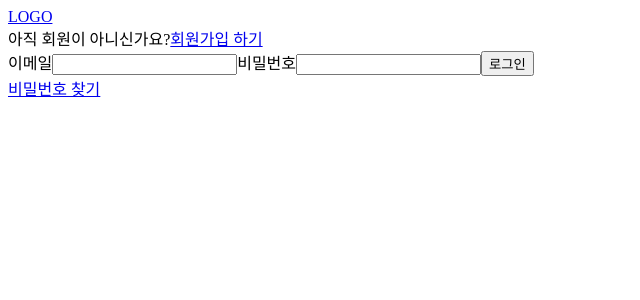
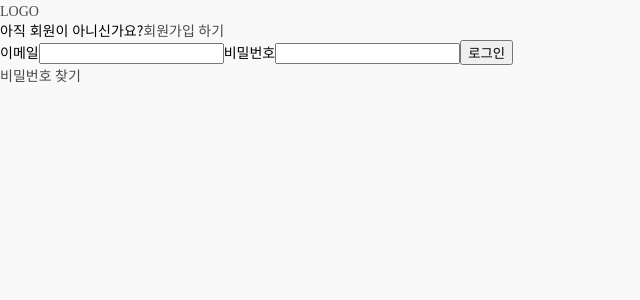
Before and after one commit to eastKind/fancimple-web-app, a React app: page /signin in a window 1280 px wide. Shown: the top 300 px of the page, without its empty margins (0-640 px from the left). Built offline with nearby package versions, Linux system fonts and the light colour scheme; a web font is replaced by a local one.

Commit message:
set global style/fonts/icons

```diff
--- a/public/index.html
+++ b/public/index.html
@@ -4,7 +4,19 @@
     <meta charset="UTF-8" />
     <meta http-equiv="X-UA-Compatible" content="IE=edge" />
     <meta name="viewport" content="width=device-width, initial-scale=1.0" />
+    <link
+      rel="stylesheet"
+      href="https://fonts.googleapis.com/css2?family=Material+Symbols+Outlined:opsz,wght,FILL,GRAD@20..48,100..700,0..1,-50..200"
+    />
     <title>Document</title>
+    <style>
+      .material-symbols-outlined {
+        font-variation-settings: "FILL" 0, "wght" 400, "GRAD" 0, "opsz" 40;
+      }
+      .material-symbols-outlined.fill {
+        font-variation-settings: "FILL" 1, "wght" 400, "GRAD" 0, "opsz" 40;
+      }
+    </style>
   </head>
   <body>
     <div id="root"></div>
--- a/src/components/App.tsx
+++ b/src/components/App.tsx
@@ -4,6 +4,7 @@ import { useAppDispatch, useAppSelector } from "../redux/hooks";
 import { getMe } from "../redux/authSlice";
 import Nav from "./Nav";
 import styles from "../essets/scss/App.module.scss";
+import "../essets/scss/App.font.scss";
 
 function App() {
   const dispatch = useAppDispatch();
@@ -20,7 +21,7 @@ function App() {
 
   return (
     <>
-      <Nav />
+      <Nav className={styles.nav} />
       <div className={styles.body}>
         <Outlet />
       </div>
--- a/src/components/Nav.tsx
+++ b/src/components/Nav.tsx
@@ -1,10 +1,15 @@
 import React from "react";
 import { useNavigate, Link } from "react-router-dom";
+import classNames from "classnames";
 import { useAppDispatch, useAppSelector } from "../redux/hooks";
 import { signout } from "../redux/authSlice";
 import styles from "../essets/scss/Nav.module.scss";
 
-function Nav() {
+interface NavProps {
+  className?: string;
+}
+
+function Nav({ className }: NavProps) {
   const { sessionId } = useAppSelector((state) => state.auth);
   const dispatch = useAppDispatch();
   const navigate = useNavigate();
@@ -15,7 +20,7 @@ function Nav() {
   };
 
   return (
-    <div className={styles.nav}>
+    <div className={classNames(styles.nav, className)}>
       Nav
       {sessionId ? (
         <button onClick={handleClick}>로그아웃</button>
--- a/src/essets/scss/App.font.scss
+++ b/src/essets/scss/App.font.scss
@@ -1,4 +1,4 @@
-@import url("https://fonts.googleapis.com/css2?family=Noto+Sans+KR:wght@300;400;700&display=swap");
+@import "https://fonts.googleapis.com/css2?family=Noto+Sans+KR:wght@300;400;700&display=swap";
 
 @font-face {
   font-family: "Gmarket Sans";
@@ -24,9 +24,6 @@
   font-style: normal;
 }
 
-$gmarket-sans: "Gmarket Sans";
-$noto-sans: "Noto Sans KR", sans-serif;
-
 html {
   font-family: $noto-sans;
   font-size: 14px;
--- a/src/essets/scss/App.module.scss
+++ b/src/essets/scss/App.module.scss
@@ -0,0 +1,34 @@
+* {
+  box-sizing: border-box;
+}
+
+html {
+  background-color: $bg-color;
+}
+
+body {
+  overflow-y: scroll;
+  margin: 0;
+}
+
+a,
+a:hover,
+a:active,
+a:visited {
+  text-decoration: none;
+  color: $font-color;
+}
+
+:global(#root) {
+  display: flex;
+  flex-direction: column;
+  min-height: 100vh;
+}
+
+.nav {
+  flex: none;
+}
+
+.body {
+  flex-grow: 1;
+}
--- /dev/null
+++ b/src/essets/scss/_variables.scss
@@ -0,0 +1,7 @@
+$gmarket-sans: "Gmarket Sans";
+$noto-sans: "Noto Sans KR", sans-serif;
+
+$bg-color: #f9f9f9;
+$font-color: #494949;
+
+$box-shadow: 5px 5px 10px 0 rgba(0 0 0 / 5%);
--- a/webpack.config.js
+++ b/webpack.config.js
@@ -1,6 +1,7 @@
 /* eslint-disable @typescript-eslint/no-var-requires */
 const path = require("path");
 const HtmlWebpackPlugin = require("html-webpack-plugin");
+const getCSSModuleLocalIdent = require("react-dev-utils/getCSSModuleLocalIdent");
 
 module.exports = {
   entry: "./src/index.tsx",
@@ -13,7 +14,25 @@ module.exports = {
     rules: [
       {
         test: /\.scss$/i,
-        use: ["style-loader", "css-loader", "postcss-loader", "sass-loader"],
+        use: [
+          "style-loader",
+          {
+            loader: "css-loader",
+            options: {
+              modules: {
+                mode: "local",
+                getLocalIdent: getCSSModuleLocalIdent,
+              },
+            },
+          },
+          "postcss-loader",
+          {
+            loader: "sass-loader",
+            options: {
+              additionalData: `@import "./variables.scss";`,
+            },
+          },
+        ],
       },
       {
         test: /\.jsx?$/i,
```
